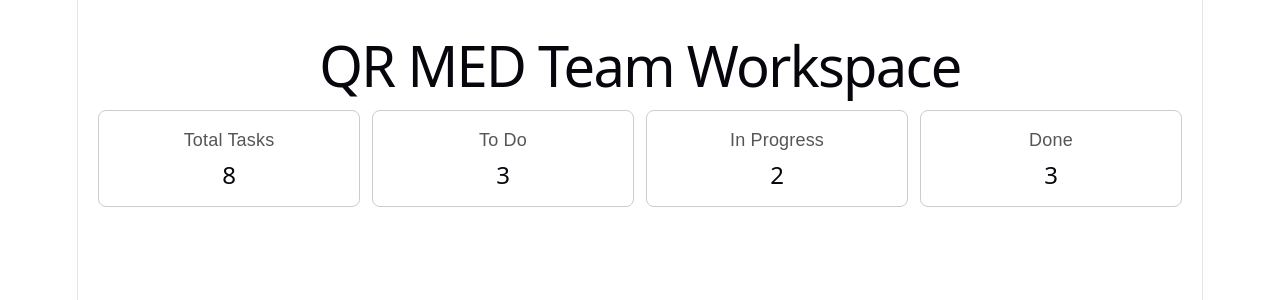
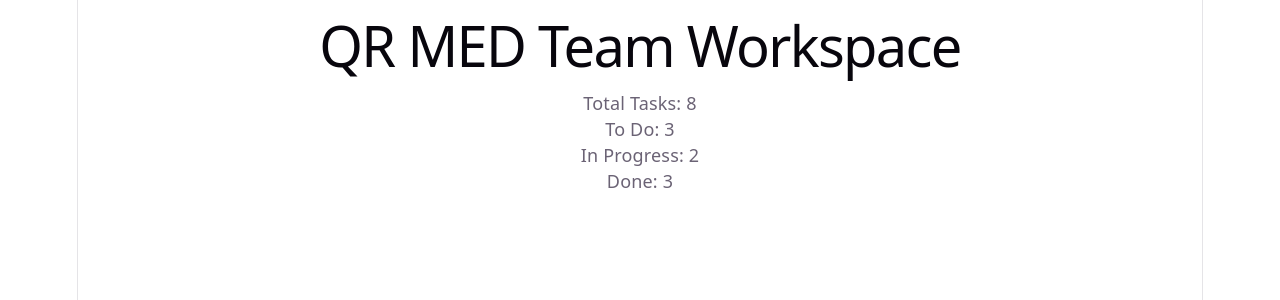
Before and after one commit to abdulrazaqhypertestinc/qr-med-training-, a React (Vite) app: page / in a window 1280 px wide. Shown: the top 300 px of the page. Built offline with nearby package versions, Linux system fonts and the light colour scheme.

Commit message:
feat: updated dashboard page

```diff
--- a/src/pages/dashboard.jsx
+++ b/src/pages/dashboard.jsx
@@ -1,42 +1,11 @@
-const sampleTasks = [
-  { id: 1, status: 'To Do' },
-  { id: 2, status: 'To Do' },
-  { id: 3, status: 'To Do' },
-  { id: 4, status: 'In Progress' },
-  { id: 5, status: 'In Progress' },
-  { id: 6, status: 'Done' },
-  { id: 7, status: 'Done' },
-  { id: 8, status: 'Done' },
-];
-
-export default function Dashboard({ tasks = sampleTasks }) {
-  const stats = [
-    { title: 'Total Tasks', count: tasks.length },
-    { title: 'To Do', count: tasks.filter((t) => t.status === 'To Do').length },
-    { title: 'In Progress', count: tasks.filter((t) => t.status === 'In Progress').length },
-    { title: 'Done', count: tasks.filter((t) => t.status === 'Done').length },
-  ];
-
+export default function Dashboard() {
   return (
-    <div style={{ padding: '20px', fontFamily: 'sans-serif' }}>
+    <div>
       <h1>QR MED Team Workspace</h1>
-      <div
-        style={{
-          display: 'grid',
-          gridTemplateColumns: 'repeat(auto-fit, minmax(150px, 1fr))',
-          gap: '12px',
-        }}
-      >
-        {stats.map((item) => (
-          <div
-            key={item.title}
-            style={{ border: '1px solid #ccc', padding: '16px', borderRadius: '8px' }}
-          >
-            <p style={{ margin: 0, color: '#555' }}>{item.title}</p>
-            <h2 style={{ margin: '8px 0 0' }}>{item.count}</h2>
-          </div>
-        ))}
-      </div>
+      <p>Total Tasks: 8</p>
+      <p>To Do: 3</p>
+      <p>In Progress: 2</p>
+      <p>Done: 3</p>
     </div>
   );
 }
```
